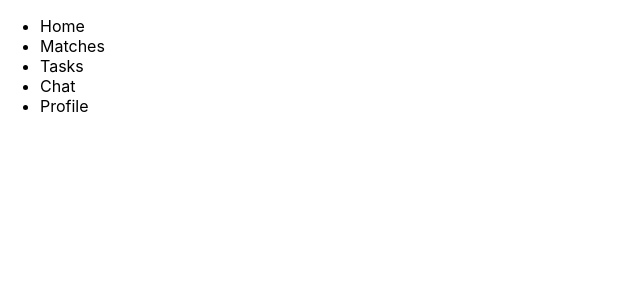
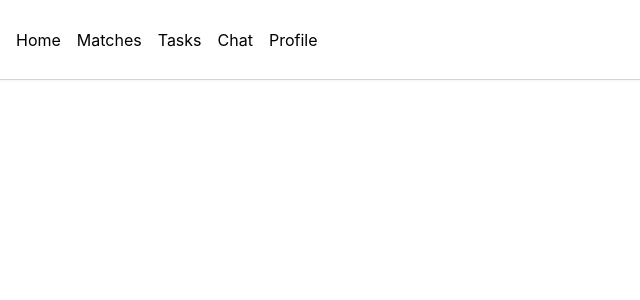
Before and after one commit to acm-projects/Ment-or-ee, a React (Create React App) app in the folder client/: page / in a window 1280 px wide. Shown: the top 300 px of the page, without its empty margins (0-640 px from the left). Built offline with nearby package versions, Linux system fonts and the light colour scheme.

Commit message:
tailwind stuffs

```diff
--- a/client/package.json
+++ b/client/package.json
@@ -1,6 +1,6 @@
 {
     "proxy": "http://localhost:8080/",
-    "name": "market-maven",
+    "name": "ment-or-ee",
     "version": "0.1.0",
     "private": true,
     "dependencies": {
--- /dev/null
+++ b/client/postcss.config.js
@@ -0,0 +1,6 @@
+module.exports = {
+  plugins: {
+    tailwindcss: {},
+    autoprefixer: {},
+  },
+}
--- a/client/src/index.css
+++ b/client/src/index.css
@@ -1,3 +1,7 @@
+@tailwind base;
+@tailwind components;
+@tailwind utilities;
+
 body {
   margin: 0;
   font-family: -apple-system, BlinkMacSystemFont, 'Segoe UI', 'Roboto', 'Oxygen',
--- /dev/null
+++ b/client/tailwind.config.js
@@ -0,0 +1,9 @@
+/** @type {import('tailwindcss').Config} */
+module.exports = {
+  content: ["./index.html",
+    "./src/**/*.{js,ts,jsx,tsx}",],
+  theme: {
+    extend: {},
+  },
+  plugins: [],
+}
```
